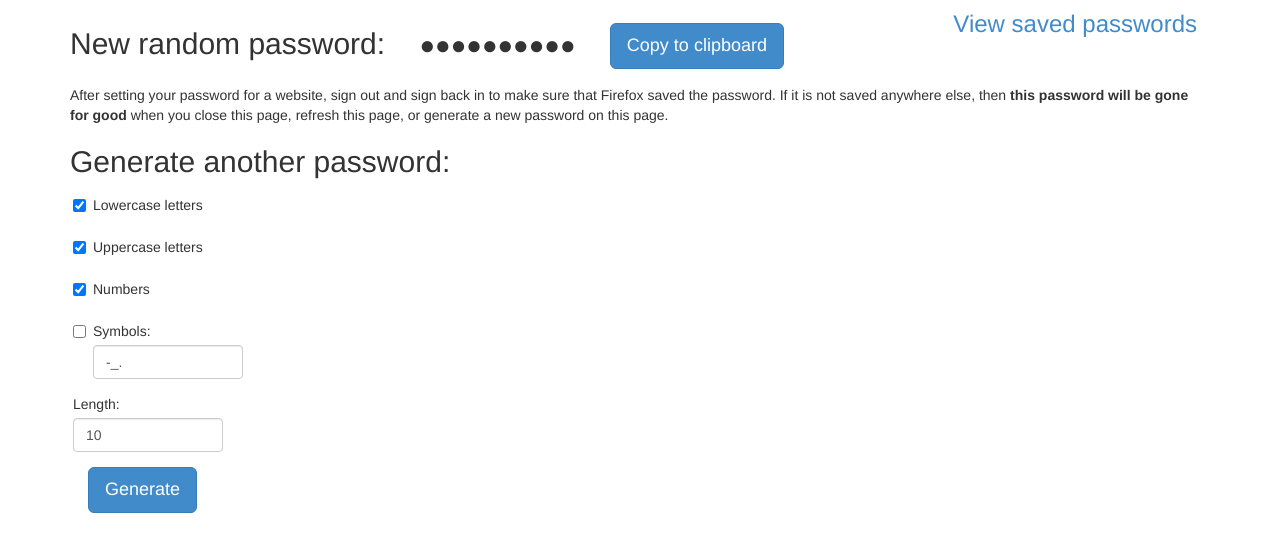
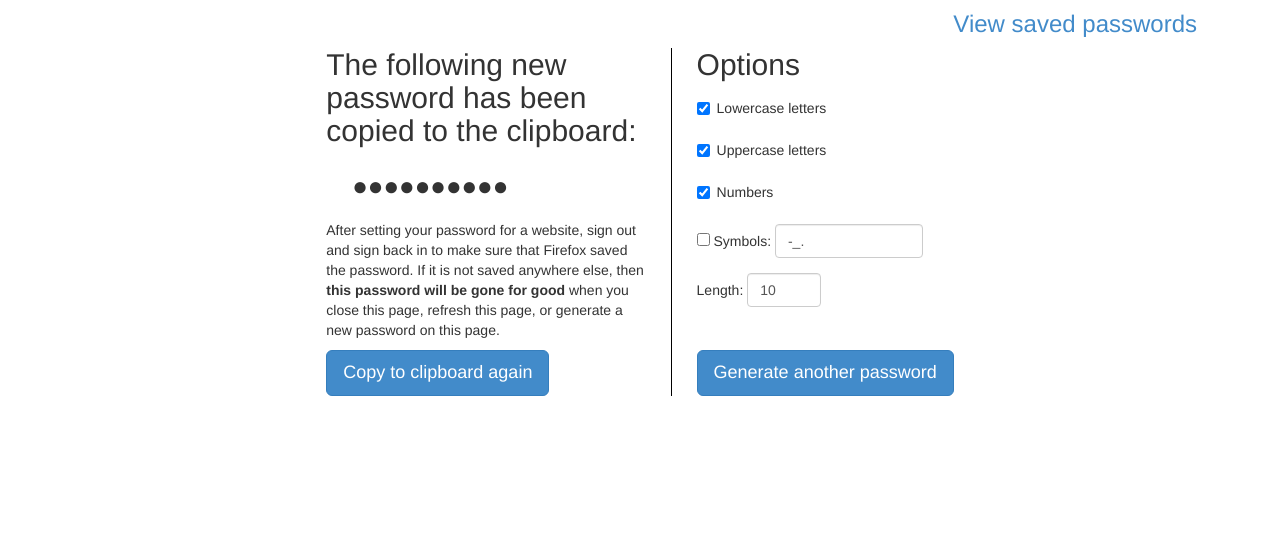
Before and after one commit to alexhenrie/pasa, a website: page chrome/content/generate.html in a window 1280 px wide. Drawn offline with Linux system fonts and the light colour scheme.

Commit message:
Put content in two-column layout

```diff
--- a/chrome/content/generate.html
+++ b/chrome/content/generate.html
@@ -1,31 +1,58 @@
 <!DOCTYPE html>
 <html>
   <head>
-    <link href="bootstrap.min.css" rel="stylesheet" type="text/css" />
-    <style id="styleblock" type="text/css"></style>
     <meta charset="UTF-8"/>
+
     <!-- Raisin picture is CC-BY-SA-2.5 from Cary Bass, https://commons.wikimedia.org/wiki/File:Single_raisin.jpg -->
     <link rel="icon" type="image/png" href="favicon.png"/>
-    <title>Generate password</title>
-    <style type="text/css">
-      h1 {
-        font-weight: normal;
-      }
+
+    <link href="bootstrap.min.css" rel="stylesheet" />
+
+    <style>
       label {
         -moz-user-select: none;
         user-select: none;
       }
-      input[type="number"],input[type="text"] {
-        width: 150px;
+      td {
+        padding-left: 25px;
+        padding-right: 25px;
+        vertical-align: top;
       }
-      form {
-        padding-left: 18px;
+      #passwordCell {
+        border-bottom: none;
+        border-right: 1px solid black;
+        width: 50ex;
+      }
+      /* big screen */
+      @media not all and (max-width: 100ex) {
+        h2 {
+          margin-top: 0;
+        }
+        .small-screen {
+          display: none;
+        }
+      }
+      /* small screen */
+      @media (max-width: 100ex) {
+        td {
+          display: inline-block;
+          padding-bottom:25px;
+        }
+        .big-screen {
+          display: none;
+        }
+        #passwordCell {
+          border-bottom: 1px solid black;
+          border-right: none;
+          width: auto;
+        }
       }
     </style>
 
-    <script type="application/javascript">
-      window.preferences = Components.classes["@mozilla.org/preferences-service;1"].getService(Components.interfaces.nsIPrefBranch);
-      window.clipboard = Components.classes["@mozilla.org/widget/clipboardhelper;1"].getService(Components.interfaces.nsIClipboardHelper);
+    <style id="styleblock"></style>
+
+    <script>//<![CDATA
+      var preferences = Components.classes["@mozilla.org/preferences-service;1"].getService(Components.interfaces.nsIPrefBranch);
 
       function rememberSignons() {
         preferences.setBoolPref('signon.rememberSignons', true);
@@ -36,10 +63,17 @@
         preferences.setBoolPref('services.sync.engine.passwords', true);
         document.getElementById('syncSignons').parentNode.removeChild(document.getElementById('syncSignons'));
       }
-    </script>
+
+      function passwordToClipboard() {
+        var clipboard = Components.classes["@mozilla.org/widget/clipboardhelper;1"].getService(Components.interfaces.nsIClipboardHelper);
+        clipboard.copyString(document.getElementById('password').textContent);
+      }
+    //]></script>
+
+    <title>Generate password</title>
   </head>
   <body class="container">
-    <script type="application/javascript">//<![CDATA
+    <script>//<![CDATA
       if (!preferences.getBoolPref("signon.rememberSignons"))
         document.write("<div class=\"alert alert-warning\" id=\"rememberSignons\">Firefox does not currently ask to remember passwords. <a href=\"javascript:rememberSignons()\">Click here to fix that.</a></div>");
       if (!preferences.prefHasUserValue("services.sync.account"))
@@ -50,65 +84,83 @@
 
     <div class="btn" style="font-size:x-large; float:right"><a href="chrome://passwordmgr/content/passwordManager.xul" target="_new">View saved passwords</a></div>
 
-    <h2>
-      New random password:
+    <table style="clear:both; margin-left:auto; margin-right:auto">
+      <tr>
+        <td id="passwordCell">
+          <h2>The following new password has been copied to the clipboard:</h2>
+
           <div style="display:inline-block; font-family:monospace; position:relative">
-        <div id="password" style="color:transparent; font-size:xx-large; position:absolute; padding:0.5em 1em 0.5em 1em"></div>
+            <div id="password" style="color:transparent; font-size:xx-large; padding:0.5em 1em 0.5em 1em; position:absolute"></div>
             <div id="dots" style="font-size:xx-large; padding:0.5em 1em 0.5em 1em"></div>
           </div>
-      <a class="btn btn-lg btn-primary" href="javascript:clipboard.copyString(document.getElementById('password').textContent)">Copy to clipboard</a>
-    </h2>
 
-    <p>After setting your password for a website, sign out and sign back in to make sure that Firefox saved the password. If it is not saved anywhere else, then <b>this password will be gone for good</b> when you close this page, refresh this page, or generate a new password on this page.</p>
+          <p>After setting your password for a website, sign out and sign back in to make sure that Firefox saved the password. If it is not saved anywhere else, then <span style="font-weight:bold">this password will be gone for good</span> when you close this page, refresh this page, or generate a new password on this page.</p>
 
-    <h2>Generate another password:</h2>
+          <a class="btn btn-lg btn-primary small-screen" href="javascript:passwordToClipboard()">Copy to clipboard again</a>
+        </td>
+        <td>
+          <form action="" class="form-horizontal" id="form" method="get">
+            <h2>Options</h2>
 
-    <form class="form-horizontal" action="" method="get">
-      <div class="form-group">
+            <div class="form-group" style="margin-left:0">
               <div class="checkbox">
                 <label for="miniscule">
-            <input id="miniscule" name="miniscule" type="checkbox" checked="checked"/> Lowercase letters
+                  <input checked="checked" id="miniscule" name="miniscule" type="checkbox"/>
+                  Lowercase letters
                 </label>
               </div>
             </div>
 
-      <div class="form-group">
+            <div class="form-group" style="margin-left:0">
               <div class="checkbox">
                 <label>
-            <input id="majiscule" name="majiscule" type="checkbox" checked="checked"/> Uppercase letters
+                  <input checked="checked" id="majiscule" name="majiscule" type="checkbox"/>
+                  Uppercase letters
                 </label>
               </div>
             </div>
 
-      <div class="form-group">
+            <div class="form-group" style="margin-left:0">
               <div class="checkbox">
                 <label>
-            <input id="numbers" name="numbers" type="checkbox" checked="checked"/> Numbers
+                  <input checked="checked" id="numbers" name="numbers" type="checkbox"/>
+                  Numbers
                 </label>
               </div>
             </div>
 
-      <div class="form-group">
+            <div class="form-group" style="margin-left:0">
               <div class="checkbox">
                 <label>
-            <input id="symbols" name="symbols" type="checkbox"/>
+                  <input id="symbols" name="symbols" type="checkbox" style="float:none"/>
                   Symbols:
                 </label>
-          <input id="oksymbols" class="form-control" name="oksymbols" type="text" value="-_." oninput="document.getElementById('symbols').checked = true;" style="margin-top: 4px;" />
+                <input id="oksymbols" class="form-control" name="oksymbols" oninput="document.getElementById('symbols').checked = true" style="display:inline; width:20ex" type="text" value="-_."/>
               </div>
             </div>
 
-      <div class="form-group">
+            <div class="form-group" style="margin-left:0">
               <div>
                 Length:
-          <input style="margin-top: 4px;" class="form-control" id="length" name="length" type="number" min="1" value="10"/>
+                <input style="display:inline; width:10ex" class="form-control" id="length" name="length" type="number" min="1" value="10"/>
               </div>
             </div>
 
-      <input class="btn btn-primary btn-lg" type="submit" value="Generate"/>
+            <input class="btn btn-primary btn-lg small-screen" type="submit" value="Generate another password"/>
           </form>
+        </td>
+      </tr>
+      <tr class="big-screen">
+        <td style="border-right:1px solid black">
+          <a class="btn btn-lg btn-primary" href="javascript:passwordToClipboard()">Copy to clipboard again</a>
+        </td>
+        <td>
+          <a class="btn btn-primary btn-lg" href="javascript:document.getElementById('form').submit()">Generate another password</a>
+        </td>
+      </tr>
+    </table>
 
-    <script type="application/javascript">//<![CDATA[
+    <script>//<![CDATA[
       var useDefaults = (location.href.indexOf("?") == -1);
 
       var params = {};
@@ -160,6 +212,7 @@
 
       document.getElementById("styleblock").textContent = "#dots:after{content:'" + new Array(password.length + 1).join("●") + "'}";
       document.getElementById("password").textContent = password;
+      passwordToClipboard();
     //]]></script>
   </body>
 </html>
```
Lines whose indentation alone changed are shown as unchanged.
